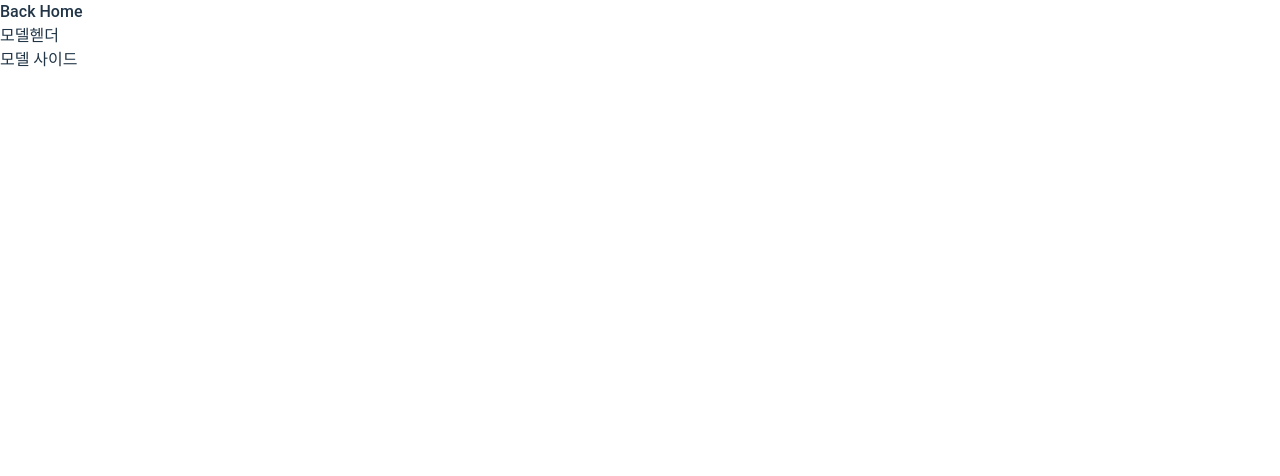
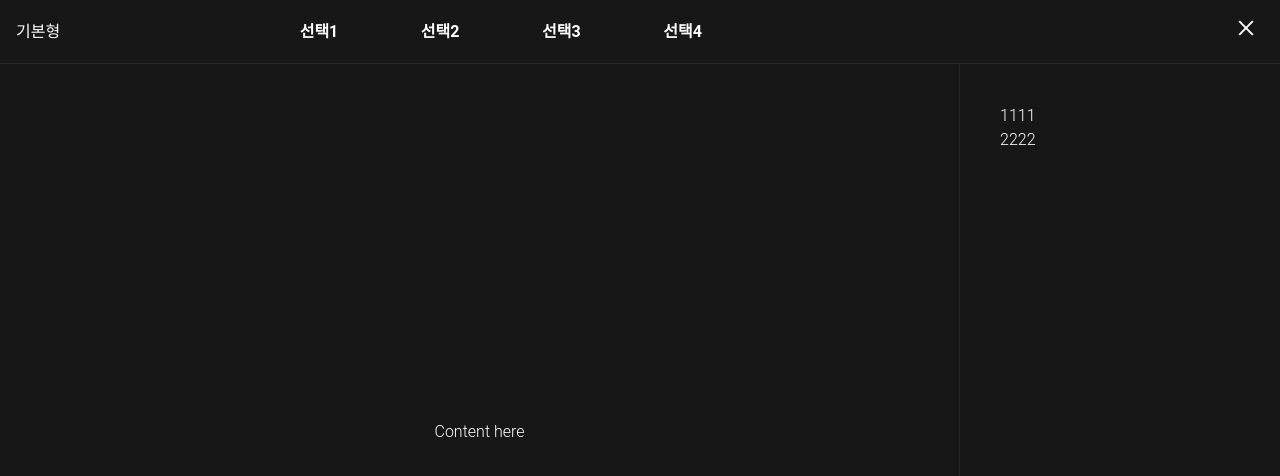
Before and after one commit to ghkdsigm/doki, a Vue app in the folder my-project/: page /modelselect in a window 1280 px wide. Shown: the top 476 px of the page. Built offline with nearby package versions, Linux system fonts and the light colour scheme; a web font is replaced by a local one.

Commit message:
모델페이지 레이아웃 작업

```diff
--- a/my-project/src/components/BackHome.vue
+++ b/my-project/src/components/BackHome.vue
@@ -1,6 +1,15 @@
 <template>
   <div>
-    <router-link to="/">Back Home</router-link>
+    <router-link to="/">
+      <div>
+        <span class="p-2 inline-block hover:bg-zinc-800 focus-visible:ring-2 focus-visible:ring-green-400 rounded-full">
+          <svg xmlns="http://www.w3.org/2000/svg" viewBox="0 0 24 24" class="w-5">
+          <path transform="rotate(-45 12 12)" d="M0.43 10.84H23.57V13.15H0.43z" fill="white" ></path>
+          <path transform="rotate(-45 12 12)" d="M10.84 0.43H13.15V23.57H10.84z" fill="white" ></path>
+          <g><path fill="none" d="M0 0H24V24H0z"></path></g></svg>
+        </span>
+      </div>
+    </router-link>
   </div>
 </template>
 
--- a/my-project/src/components/common_m/ModelHeader.vue
+++ b/my-project/src/components/common_m/ModelHeader.vue
@@ -1,5 +1,21 @@
 <template>
-  <div>모델헫더</div>
+  <div class="w-full flex font-bold">
+      <div class="w-1/4">
+        <div class="text-xs text-center md:text-base">선택1</div>
+      </div>
+
+      <div class="w-1/4">
+        <div class="text-xs text-center md:text-base">선택2</div>
+      </div>
+
+      <div class="w-1/4">
+        <div class="text-xs text-center md:text-base">선택3</div>
+      </div>
+
+      <div class="w-1/4">
+        <div class="text-xs text-center md:text-base">선택4</div>
+      </div>
+  </div>
 </template>
 
 <script>
--- a/my-project/src/layout/ModelLayout.vue
+++ b/my-project/src/layout/ModelLayout.vue
@@ -1,8 +1,5 @@
 <template>
     <div class="">
-      <div>
-        <back-home></back-home>
-      </div>
       <!--메인섹션-->
       <div class="" ref="scrollRight">
         <router-view v-slot="{ Component }">
@@ -17,11 +14,8 @@
   <script>
   import { ref,onBeforeMount,onMounted, computed, onBeforeUnmount, watchEffect, onUpdated  } from 'vue'
   import { useStore, mapGetters } from 'vuex'
-import BackHome from '../components/BackHome.vue';
+
   export default {
-    components:{
-    BackHome
-},
   }
   </script>
 
--- a/my-project/src/pages/ModelHome.vue
+++ b/my-project/src/pages/ModelHome.vue
@@ -1,17 +1,52 @@
 <template>
     <div>
-      <ModelHeader/>
-      <ModelSide/>
+      <!-- <ModelHeader/>
+      <ModelSide/> -->
+      <div class="min-h-full w-full bg-neutral-900">
+        <div class="min-h-screen flex flex-col w-full">
+          <div class="w-full border-b border-neutral-800 h-16 px-4 items-center flex">
+            <div class="flex justify-between w-full items-center">
+              <div class="text-white flex w-full flex-row">
+                <div class="flex items-center basis-1/5">
+                  <p>기본형</p>
+                </div>
+                <div class="flex basis-2/5">
+                  <ModelHeader/>
+                </div>
+                <div class="flex basis-2/5">
+
+                </div>
+              </div>
+              <div>
+                <back-home></back-home>
+              </div>
+            </div>
+          </div>
+
+          <div class="flex-1 flex flex-col sm:flex-row w-full">
+            <div class="w-3/4 p-4 border-r border-neutral-800 text-white flex items-center justify-center">Content here</div>
+
+            <div class="w-1/4 p-10 text-white">
+              <div>1111</div>
+              <div>2222</div>
+            </div>
+          </div>
+        </div>
+
+      </div>
     </div>
   </template>
 
   <script>
   import ModelHeader from '../components/common_m/ModelHeader.vue'
   import ModelSide from '../components/common_m/ModelSide.vue';
+  import BackHome from '../components/BackHome.vue';
+
   export default {
     components:{
         ModelHeader,
-        ModelSide
+        ModelSide,
+        BackHome
     }
 
   }
```
